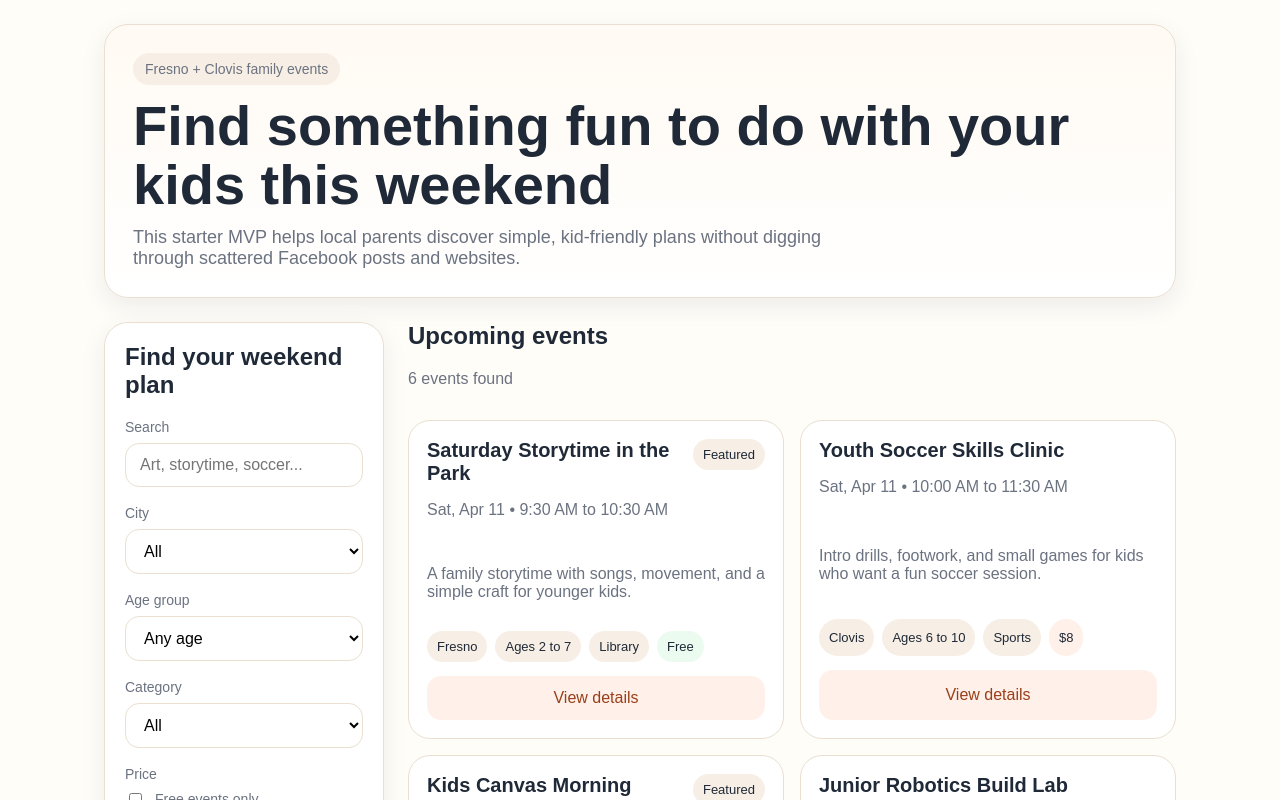
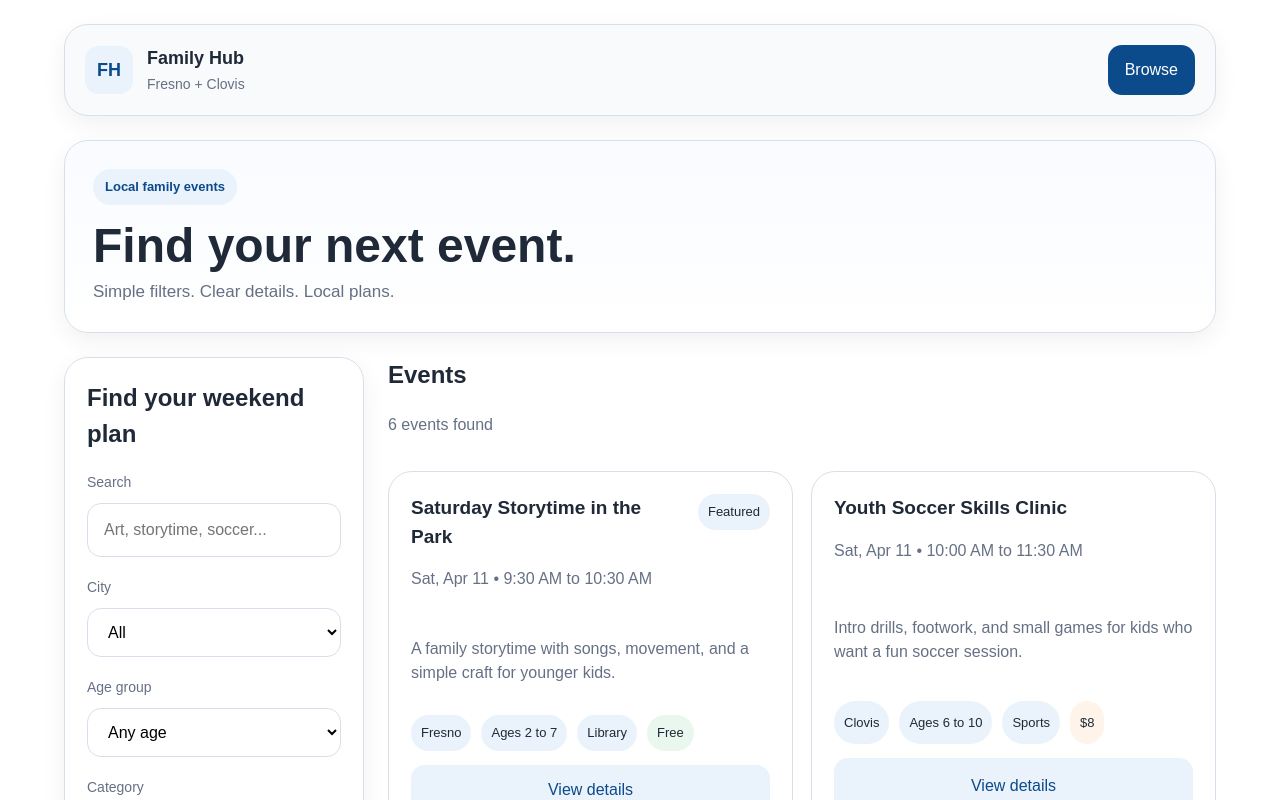
Before and after one commit to mxrcochxvez/central-family-hub, a Next.js app: page / in a window 1280 px wide. Shown: the top 800 px of the page. Built offline with nearby package versions, Linux system fonts and the light colour scheme.

Commit message:
Update homepage and design docs

```diff
--- a/app/globals.css
+++ b/app/globals.css
@@ -1,13 +1,32 @@
 :root {
-  --background: #fffdf8;
+  /* color system */
+  --background: #ffffff;
   --foreground: #1f2937;
-  --muted: #6b7280;
+  --muted: #667085;
   --card: #ffffff;
-  --border: #eadfd1;
-  --accent: #ff7f50;
-  --accent-soft: #fff1ea;
-  --pill: #f7efe5;
-  --shadow: 0 8px 24px rgba(31, 41, 55, 0.08);
+  --surface: #f8fafc;
+  --border: #d7e0ea;
+  --accent: #0b4a8b;
+  --accent-soft: #eaf2fb;
+  --success-soft: #eaf7ef;
+  --warning-soft: #fff4ea;
+
+  /* effects */
+  --shadow-soft: 0 8px 24px rgba(15, 23, 42, 0.06);
+  --shadow-hover: 0 12px 30px rgba(15, 23, 42, 0.1);
+
+  /* shape */
+  --radius-lg: 24px;
+  --radius-md: 18px;
+  --radius-sm: 14px;
+
+  /* spacing */
+  --space-1: 8px;
+  --space-2: 12px;
+  --space-3: 16px;
+  --space-4: 20px;
+  --space-5: 24px;
+  --space-6: 28px;
 }
 
 * {
@@ -18,9 +37,11 @@ html,
 body {
   margin: 0;
   padding: 0;
+  min-height: 100%;
   background: var(--background);
   color: var(--foreground);
   font-family: Arial, Helvetica, sans-serif;
+  line-height: 1.5;
 }
 
 a {
@@ -35,74 +56,160 @@ select {
 }
 
 .page-shell {
-  max-width: 1120px;
+  max-width: 1200px;
   margin: 0 auto;
   padding: 24px;
 }
 
+.topbar {
+  display: flex;
+  justify-content: space-between;
+  align-items: center;
+  gap: var(--space-3);
+  margin-bottom: var(--space-5);
+  padding: var(--space-4);
+  border: 1px solid var(--border);
+  border-radius: var(--radius-lg);
+  background: var(--surface);
+  box-shadow: var(--shadow-soft);
+}
+
+.brand {
+  display: flex;
+  align-items: center;
+  gap: 14px;
+}
+
+.brand-mark {
+  width: 48px;
+  height: 48px;
+  display: grid;
+  place-items: center;
+  border-radius: var(--radius-sm);
+  background: var(--accent-soft);
+  color: var(--accent);
+  font-size: 18px;
+  font-weight: 700;
+}
+
+.brand-title,
+.brand-subtitle {
+  margin: 0;
+}
+
+.brand-title {
+  font-size: 18px;
+  font-weight: 700;
+}
+
+.brand-subtitle,
+.muted,
+.results-meta {
+  color: var(--muted);
+}
+
+.brand-subtitle {
+  margin-top: 2px;
+  font-size: 14px;
+}
+
 .hero {
   display: grid;
-  gap: 12px;
-  padding: 28px;
+  gap: var(--space-3);
+  padding: var(--space-6);
   border: 1px solid var(--border);
-  background: linear-gradient(180deg, #fffaf3 0%, #ffffff 100%);
-  border-radius: 24px;
-  box-shadow: var(--shadow);
+  border-radius: var(--radius-lg);
+  background: linear-gradient(180deg, #f9fbff 0%, #ffffff 100%);
+  box-shadow: var(--shadow-soft);
+}
+
+.hero-compact {
+  margin-bottom: var(--space-5);
 }
 
 .hero-eyebrow {
   display: inline-flex;
   width: fit-content;
   padding: 8px 12px;
-  background: var(--pill);
   border-radius: 999px;
-  color: var(--muted);
-  font-size: 14px;
+  background: var(--accent-soft);
+  color: var(--accent);
+  font-size: 13px;
+  font-weight: 600;
 }
 
 .hero h1 {
   margin: 0;
-  font-size: clamp(32px, 5vw, 56px);
+  font-size: clamp(32px, 4vw, 48px);
   line-height: 1.05;
 }
 
 .hero p {
-  margin: 0;
+  margin: 8px 0 0;
   color: var(--muted);
-  font-size: 18px;
-  max-width: 720px;
+  font-size: 17px;
+}
+
+.hero-button,
+.primary-button,
+.secondary-button,
+.link-button {
+  display: inline-flex;
+  align-items: center;
+  justify-content: center;
+  padding: 12px 16px;
+  border-radius: var(--radius-sm);
+  border: 1px solid transparent;
+  cursor: pointer;
+}
+
+.hero-button,
+.primary-button {
+  background: var(--accent);
+  color: white;
+}
+
+.secondary-button {
+  background: white;
+  border-color: var(--border);
+}
+
+.link-button {
+  background: var(--accent-soft);
+  color: var(--accent);
 }
 
 .layout-grid {
   display: grid;
-  grid-template-columns: 280px 1fr;
-  gap: 24px;
-  margin-top: 24px;
+  grid-template-columns: 300px 1fr;
+  gap: var(--space-5);
 }
 
 .panel {
   background: var(--card);
   border: 1px solid var(--border);
-  border-radius: 24px;
-  box-shadow: var(--shadow);
+  border-radius: var(--radius-lg);
+  box-shadow: var(--shadow-soft);
 }
 
 .sidebar {
-  padding: 20px;
+  padding: 22px;
   position: sticky;
   top: 20px;
   height: fit-content;
 }
 
 .sidebar h2,
-.content h2 {
+.content h2,
+.event-card h3,
+.meta-card h3 {
   margin-top: 0;
 }
 
 .field-group {
   display: grid;
-  gap: 8px;
-  margin-bottom: 18px;
+  gap: 10px;
+  margin-bottom: 20px;
 }
 
 .field-group label {
@@ -114,9 +221,9 @@ select {
 .select {
   width: 100%;
   border: 1px solid var(--border);
-  border-radius: 14px;
-  padding: 12px 14px;
-  background: #fff;
+  border-radius: var(--radius-sm);
+  padding: 14px 16px;
+  background: #ffffff;
 }
 
 .checkbox-row {
@@ -129,55 +236,47 @@ select {
   display: flex;
   justify-content: space-between;
   align-items: center;
-  margin-bottom: 16px;
-  gap: 12px;
-}
-
-.results-meta {
-  color: var(--muted);
+  margin-bottom: 18px;
+  gap: 14px;
 }
 
 .card-grid {
   display: grid;
-  grid-template-columns: repeat(auto-fill, minmax(260px, 1fr));
-  gap: 16px;
+  grid-template-columns: repeat(auto-fill, minmax(280px, 1fr));
+  gap: 18px;
 }
 
 .event-card {
   display: grid;
   gap: 14px;
-  padding: 18px;
+  padding: 22px;
   border: 1px solid var(--border);
-  border-radius: 22px;
-  background: #fff;
-  transition: transform 0.15s ease, box-shadow 0.15s ease;
+  border-radius: var(--radius-lg);
+  background: var(--card);
+  transition: transform 0.2s ease, box-shadow 0.2s ease;
 }
 
 .event-card:hover {
   transform: translateY(-2px);
-  box-shadow: var(--shadow);
+  box-shadow: var(--shadow-hover);
 }
 
 .event-card-header {
   display: flex;
   justify-content: space-between;
-  gap: 8px;
-  align-items: start;
+  gap: 12px;
+  align-items: flex-start;
 }
 
 .event-card h3 {
-  margin: 0;
-  font-size: 20px;
-}
-
-.muted {
-  color: var(--muted);
+  margin-bottom: 0;
+  font-size: 19px;
 }
 
 .pill-row {
   display: flex;
   flex-wrap: wrap;
-  gap: 8px;
+  gap: 10px;
 }
 
 .pill {
@@ -185,73 +284,46 @@ select {
   align-items: center;
   padding: 8px 10px;
   border-radius: 999px;
-  background: var(--pill);
+  background: var(--accent-soft);
   font-size: 13px;
 }
 
 .price-pill-free {
-  background: #ebfbef;
+  background: var(--success-soft);
 }
 
 .price-pill-paid {
-  background: #fff1ea;
-}
-
-.link-button,
-.primary-button,
-.secondary-button {
-  display: inline-flex;
-  justify-content: center;
-  align-items: center;
-  border-radius: 14px;
-  padding: 12px 14px;
-  cursor: pointer;
-  border: 1px solid transparent;
-}
-
-.primary-button {
-  background: var(--accent);
-  color: white;
-}
-
-.secondary-button {
-  background: white;
-  border-color: var(--border);
-}
-
-.link-button {
-  background: var(--accent-soft);
-  color: #9a3f19;
+  background: var(--warning-soft);
 }
 
 .event-detail {
   display: grid;
-  gap: 20px;
+  gap: 22px;
   padding: 24px;
 }
 
 .event-meta-grid {
   display: grid;
   grid-template-columns: repeat(2, minmax(0, 1fr));
-  gap: 14px;
+  gap: 16px;
 }
 
 .meta-card {
   border: 1px solid var(--border);
-  border-radius: 18px;
-  padding: 16px;
-  background: #fff;
+  border-radius: var(--radius-md);
+  padding: 18px;
+  background: var(--card);
 }
 
 .meta-card h3 {
-  margin: 0 0 8px 0;
+  margin: 0 0 10px;
   font-size: 14px;
   color: var(--muted);
 }
 
 .meta-card p {
   margin: 0;
-  font-size: 17px;
+  font-size: 16px;
 }
 
 .header-row {
@@ -273,17 +345,18 @@ select {
 
 @media (max-width: 640px) {
   .page-shell {
-    padding: 16px;
+    padding: 18px 16px 32px;
+  }
+
+  .results-bar,
+  .header-row,
+  .event-card-header,
+  .topbar {
+    flex-direction: column;
+    align-items: stretch;
   }
 
   .event-meta-grid {
     grid-template-columns: 1fr;
   }
-
-  .results-bar,
-  .header-row,
-  .event-card-header {
-    flex-direction: column;
-    align-items: stretch;
-  }
 }
--- a/app/page.tsx
+++ b/app/page.tsx
@@ -26,13 +26,23 @@ export default function HomePage({ searchParams }: HomePageProps) {
 
   return (
     <main className="page-shell">
-      <section className="hero">
-        <span className="hero-eyebrow">Fresno + Clovis family events</span>
-        <h1>Find something fun to do with your kids this weekend</h1>
-        <p>
-          This starter MVP helps local parents discover simple, kid-friendly plans without digging
-          through scattered Facebook posts and websites.
-        </p>
+      <header className="topbar">
+        <div className="brand">
+          <div className="brand-mark">FH</div>
+          <div>
+            <p className="brand-title">Family Hub</p>
+            <p className="brand-subtitle">Fresno + Clovis</p>
+          </div>
+        </div>
+        <button className="hero-button">Browse</button>
+      </header>
+
+      <section className="hero hero-compact">
+        <span className="hero-eyebrow">Local family events</span>
+        <div>
+          <h1>Find your next event.</h1>
+          <p>Simple filters. Clear details. Local plans.</p>
+        </div>
       </section>
 
       <div className="layout-grid">
@@ -41,7 +51,7 @@ export default function HomePage({ searchParams }: HomePageProps) {
         <section className="content">
           <div className="results-bar">
             <div>
-              <h2>Upcoming events</h2>
+              <h2>Events</h2>
               <p className="results-meta">
                 {filteredEvents.length} {filteredEvents.length === 1 ? 'event' : 'events'} found
               </p>
```
Also changed, not shown: 1 other file (tests, documents, lock files or other folders).
